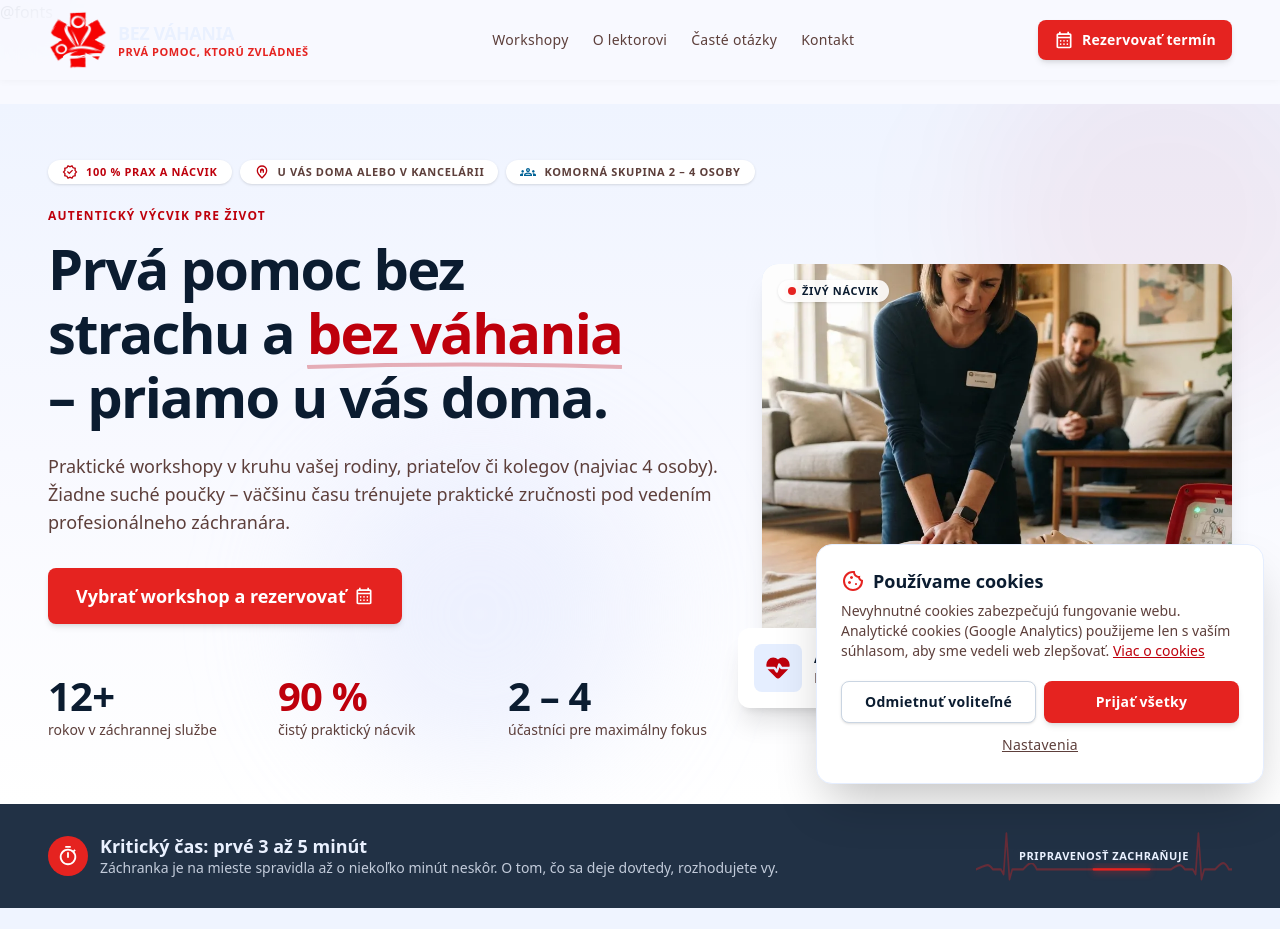
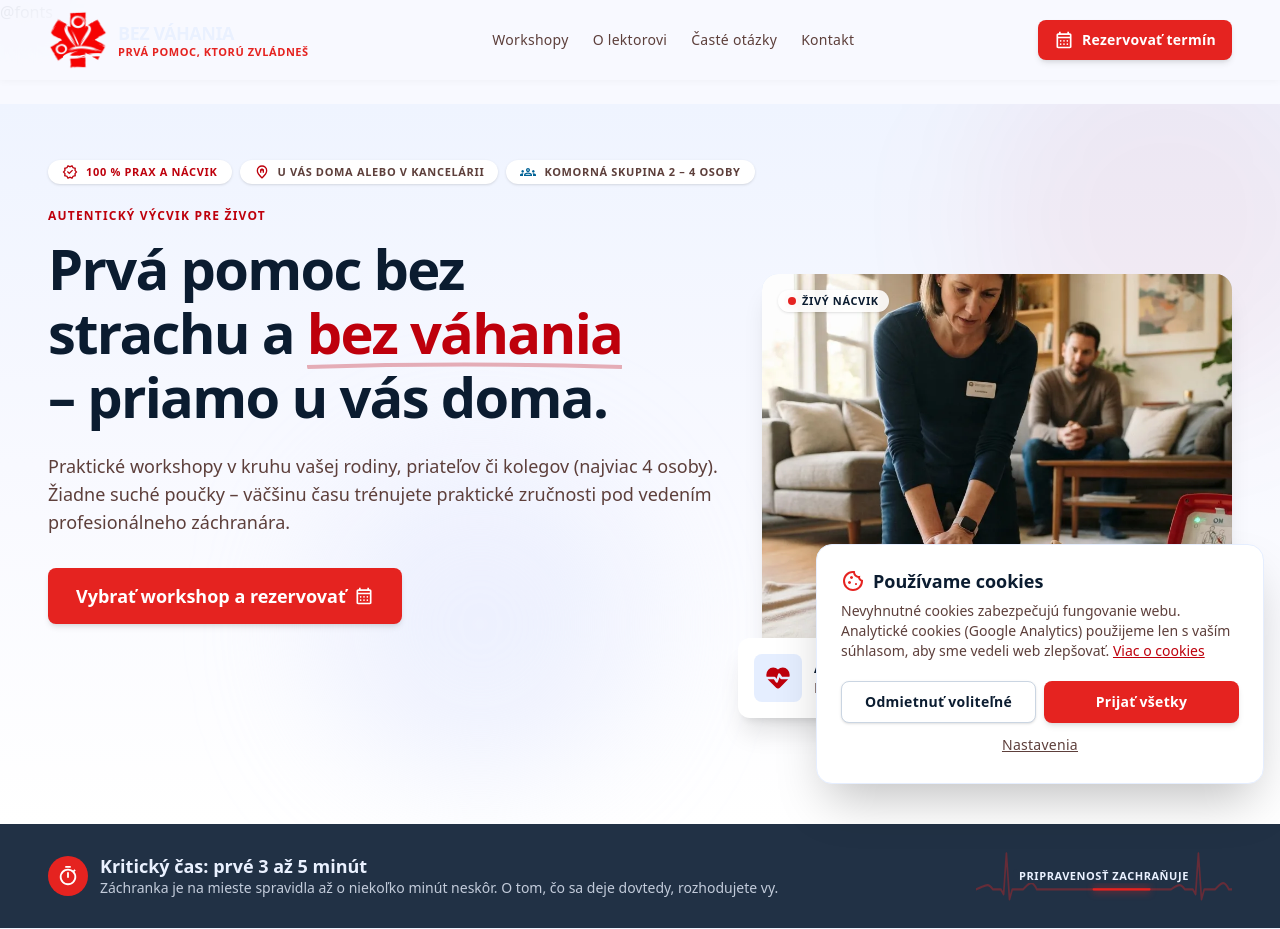
Before and after one commit to borislacik/bezvahania, a Laravel app: template resources/views/pages/home.blade.php in a window 1280 px wide. Shown: the top 929 px of the page. Run offline with Laravel 12, Linux system fonts and the light colour scheme; the template is opened without the code that fills it, so the values that code supplies are empty; style sheets or scripts are compiled from the project's sources; parts of the project's set-up code (start-up, migrations or seed data) failed here and were passed over; some libraries are stand-ins or nearby versions.

Commit message:
feat(home): instructor Boris Lacik with a temporary photo, hero without key figures
The instructor is now Boris Lacik with 9+ years of active service and a
temporary photo (WebP) until the final one from the photographer. The three
key figures under the hero call to action are removed; on desktop their
space stays empty.

Co-Authored-By: Claude Opus 5.5 <noreply@anthropic.com>

```diff
--- a/database/seeders/ContentSeeder.php
+++ b/database/seeders/ContentSeeder.php
@@ -81,7 +81,7 @@ class ContentSeeder extends Seeder
 
     private function team(): void
     {
-        TeamMember::query()->updateOrCreate(['name' => 'Michal Kováč'], [
+        TeamMember::query()->updateOrCreate(['name' => 'Boris Lacík'], [
             'role' => 'Profesionálny hasič a záchranár',
             'quote' => 'V praxi vidím, že o prežití často nerozhodujú záchranári, ktorí prídu o niekoľko minút, ale ľudia, ktorí sú pri postihnutom v prvých minútach. Naučím vás jednoduché postupy tak, aby ste v kritickom okamihu konali bez váhania.',
             'bio' => "Pri výcviku spájam aktuálne odporúčania European Resuscitation Council s reálnou praxou zo zásahov.\nNa workshope vytvárame bezpečný priestor, kde si každú situáciu vyskúšate toľkokrát, kým sa nebudete cítiť pripravení.",
@@ -115,7 +115,7 @@ class ContentSeeder extends Seeder
     private function testimonials(): void
     {
         $testimonials = [
-            ['Martina a Juraj K.', 'Máme doma ročné dieťa a stále sme mali strach z dusenia. Michal prišiel v sobotu poobede k nám, všetko nám ukázal a trénovali sme, kým sme si neboli istí. Obrovská úľava.', 'Workshop KPR a AED • Bratislava'],
+            ['Martina a Juraj K.', 'Máme doma ročné dieťa a stále sme mali strach z dusenia. Boris prišiel v sobotu poobede k nám, všetko nám ukázal a trénovali sme, kým sme si neboli istí. Obrovská úľava.', 'Workshop KPR a AED • Bratislava'],
             ['Tomáš V. s partiou', 'Taktický workshop bol výborný. Žiadna nuda, odpovedal na každú otázku a priškrtenie turniketom sme si vyskúšali aj pod tlakom. Odporúčam každému motoristovi aj kutilovi.', 'Taktická prvá pomoc • Senec'],
         ];
 
--- a/lang/sk/site.php
+++ b/lang/sk/site.php
@@ -67,11 +67,6 @@ return [
         'title_end' => '– priamo u vás doma.',
         'lead' => 'Praktické workshopy v kruhu vašej rodiny, priateľov či kolegov (najviac 4 osoby). Žiadne suché poučky – väčšinu času trénujete praktické zručnosti pod vedením profesionálneho záchranára.',
         'cta_book' => 'Vybrať workshop a rezervovať',
-        'kpis' => [
-            ['value' => '12+', 'label' => 'rokov v záchrannej službe'],
-            ['value' => '90 %', 'label' => 'čistý praktický nácvik'],
-            ['value' => '2 – 4', 'label' => 'účastníci pre maximálny fokus'],
-        ],
         'hero_image_alt' => 'Nácvik resuscitácie a defibrilátora v domácom prostredí',
         'hero_badge' => 'Živý nácvik',
         'hero_card_title' => 'Aktuálne odporúčania ERC',
@@ -107,7 +102,7 @@ return [
 
         'instructor_eyebrow' => 'Váš lektor',
         'instructor_badge_label' => 'Aktívna služba',
-        'instructor_badge_value' => '12+ rokov zásahov',
+        'instructor_badge_value' => '9+ rokov zásahov',
         'instructor_credentials' => [
             ['icon' => 'workspace_premium', 'title' => 'Osvedčenie pre každého', 'text' => 'Potvrdenie o absolvovaní workshopu'],
             ['icon' => 'emergency', 'title' => 'Prax z terénu', 'text' => 'Denný kontakt so zásahmi'],
--- a/resources/views/pages/home.blade.php
+++ b/resources/views/pages/home.blade.php
@@ -51,18 +51,8 @@
                         </a>
                     </div>
 
-                    <dl class="mt-2 grid grid-cols-3 gap-4 pt-4">
-                        @foreach (__('site.home.kpis') as $kpi)
-                            <div class="flex flex-col-reverse">
-                                <dt class="text-body-sm text-on-surface-variant">{{ $kpi['label'] }}</dt>
-                                <dd
-                                    @class (['font-heading text-headline-lg lg:text-headline-xl font-bold', 'text-primary' => $loop->index === 1, 'text-on-surface' => $loop->index !== 1])
-                                >
-                                    {{ $kpi['value'] }}
-                                </dd>
-                            </div>
-                        @endforeach
-                    </dl>
+                    {{-- Intentionally empty space where the key figures used to be (they are elsewhere on the page). --}}
+                    <div class="mt-2 hidden h-[104px] lg:block" aria-hidden="true"></div>
                 </div>
 
                 <div class="relative lg:col-span-5">
```
Also changed, not shown: docs/changes/2026-11-23-feat-website-and-admin.md (+7 -0 lines), tests/Feature/HomePageTest.php (+9 -0 lines), CHANGELOG.md, resources/images/instructor.webp.
